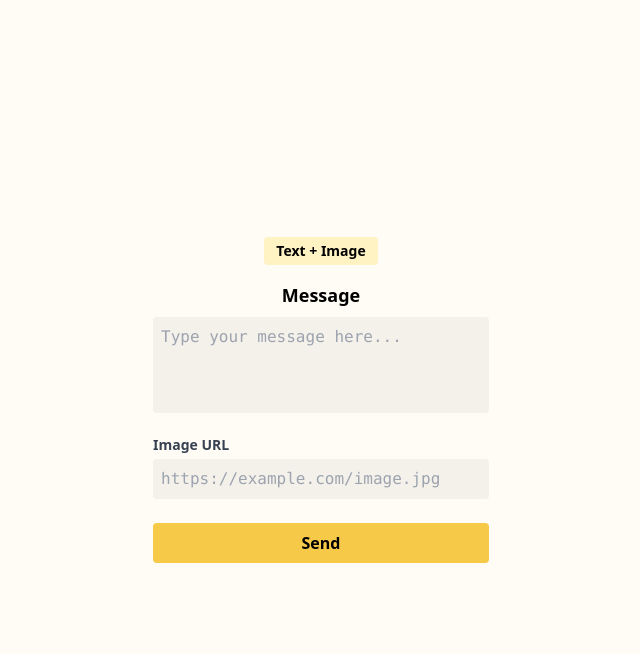
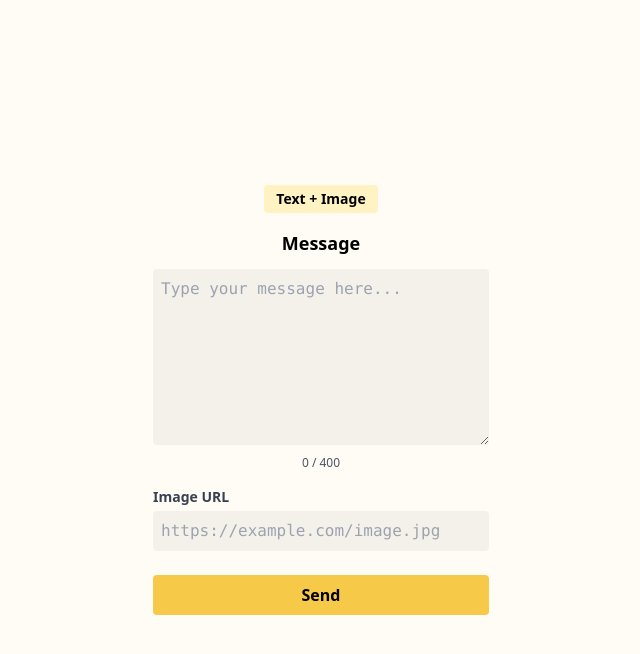
Before and after one commit to Juan-Alves-1/whats-boost, a FastAPI app: template app/templates/media_message.html in a window 1280 px wide. Shown: the top 654 px of the page, without its empty margins (319-959 px from the left). Run offline with FastAPI, Linux system fonts and the light colour scheme; the template is opened without the code that fills it, so the values that code supplies are empty; parts of the project's set-up code (start-up, migrations or seed data) failed here and were passed over; some libraries are stand-ins or nearby versions.

Commit message:
UI: add min and max text message length, autosize field and character counter

```diff
--- a/app/templates/media_message.html
+++ b/app/templates/media_message.html
@@ -24,10 +24,14 @@
       <form method="post" action="{{ form_action }}">
         <!-- Text Message -->
         <textarea name="message_text"
+                  minlength="15"
+                  maxlength="400"
                   required
                   placeholder="Type your message here..."
-                  class="w-full h-24 p-2 rounded bg-[#f4f1ea] font-mono resize-none focus:outline-none focus:ring-2 focus:ring-yellow-400"
+                  class="w-full h-44 mt-1 p-2 rounded bg-[#f4f1ea] font-mono auto-resize focus:outline-none focus:ring-2 focus:ring-yellow-400"
         ></textarea>
+
+        <p class="text-xs text-gray-600 mt-1" id="char-count">0 / 400</p>
 
         <!-- Image URL -->
         <div class="mt-4 text-left text-sm font-semibold text-gray-700">Image URL</div>
@@ -35,10 +39,10 @@
                name="image_url"
                placeholder="https://example.com/image.jpg"
                required
-               class="w-full mt-1 p-2 rounded bg-[#f4f1ea] font-mono focus:outline-none focus:ring-2 focus:ring-yellow-400"
+               class="w-full max-w-xl mt-1 p-2 rounded bg-[#f4f1ea] font-mono focus:outline-none focus:ring-2 focus:ring-yellow-400"
         />
 
-        <!-- Image Name: only required for documents (i.e. PDF)
+        <!-- File Name: only required for documents (i.e. PDF)
         <div class="mt-4 text-left text-sm font-semibold text-gray-700">Image Name</div>
         <input type="text"
                name="image_name"
@@ -55,6 +59,16 @@
         </button>
       </form>
     {% endif %}
+
+    <script>
+      const textarea = document.querySelector('textarea[name="message_text"]');
+      const counter = document.getElementById("char-count");
+
+      textarea.addEventListener("input", () => {
+        counter.textContent = `${textarea.value.length} / 400`;
+      });
+    </script>
+
   </div>
 
 </body>
```
